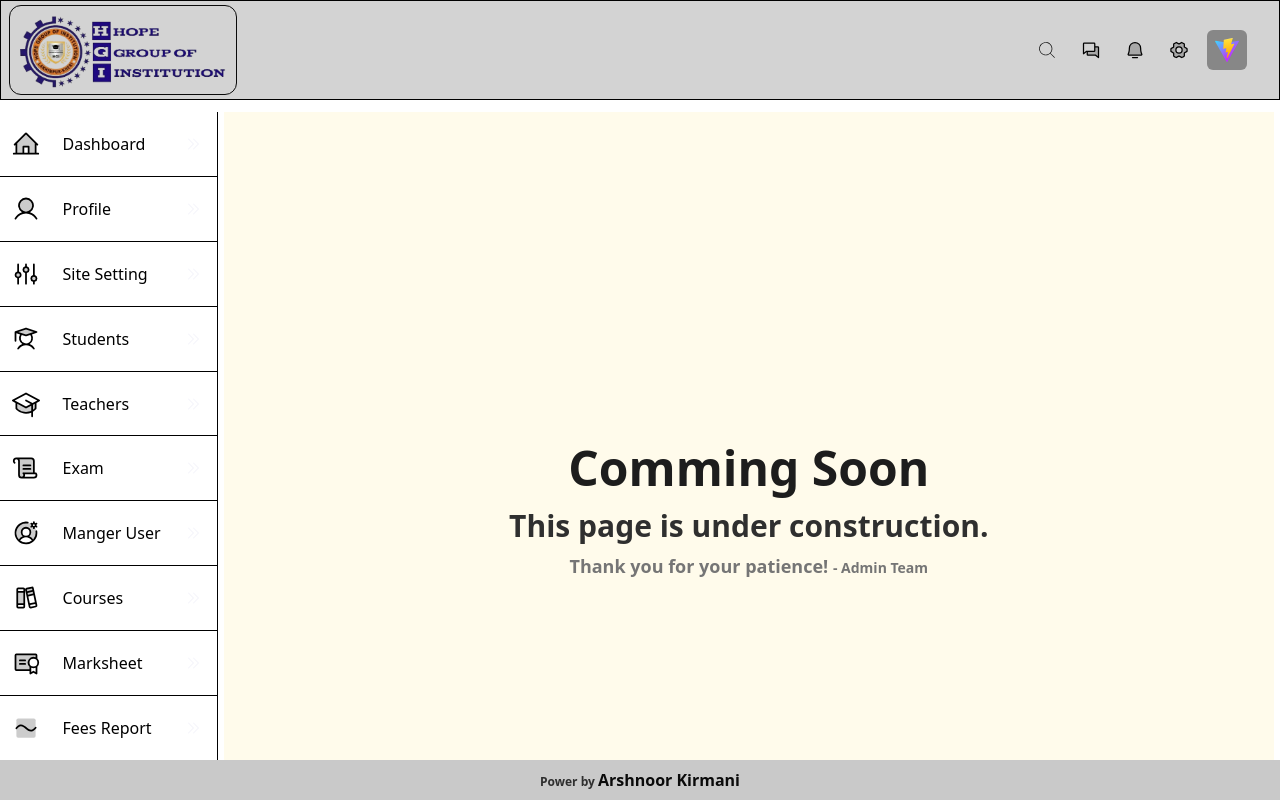
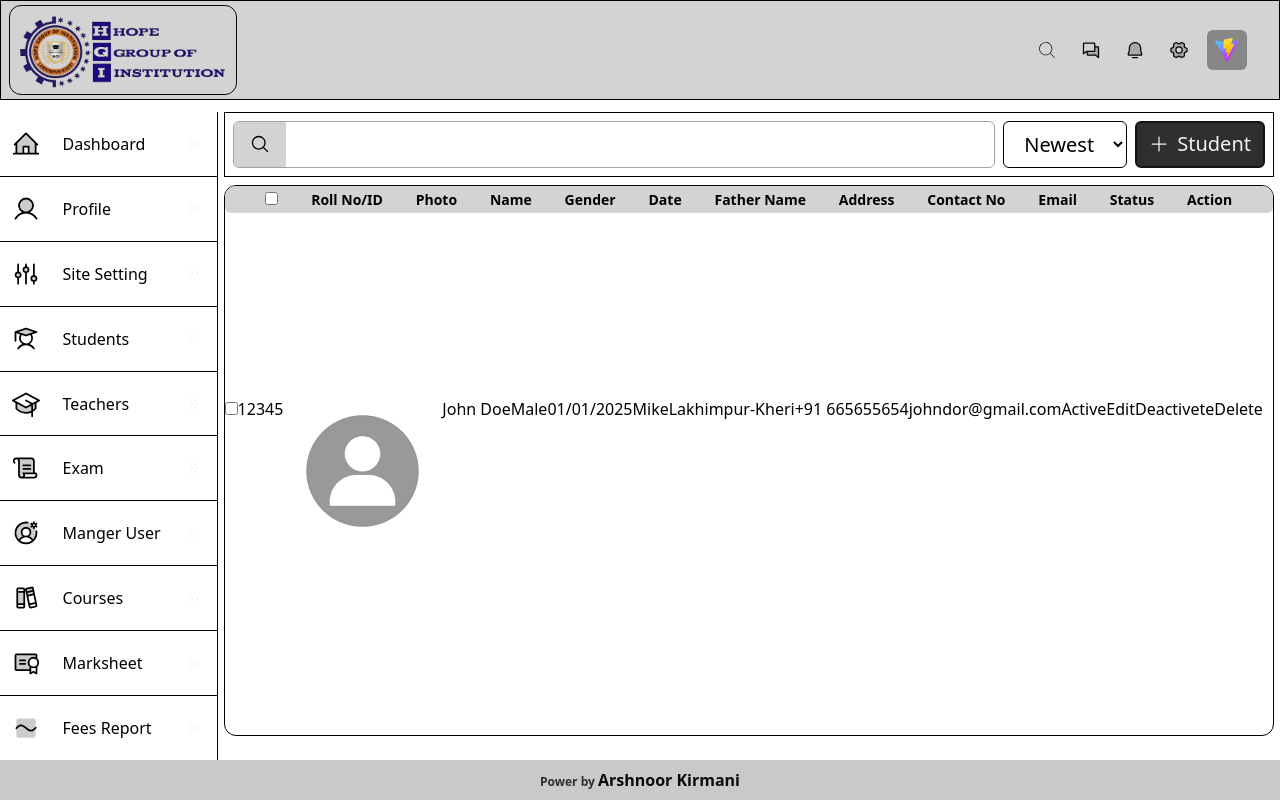
Before and after one commit to arshnoor-kirmani/Institute-Management, a React (Vite) app: page /admin/students in a window 1280 px wide. Built offline with nearby package versions, Linux system fonts and the light colour scheme.

Commit message:
Create a Admin Students section

```diff
--- a/package.json
+++ b/package.json
@@ -7,7 +7,8 @@
     "dev": "vite",
     "build": "vite build",
     "lint": "eslint .",
-    "preview": "vite preview"
+    "preview": "vite preview",
+    "live": "git switch main && git fetch && git pull && npm run build && cd dist && git add . && git commit -m 'Deploy' && git push origin main "
   },
   "dependencies": {
     "@phosphor-icons/react": "^2.1.10",
--- a/src/components/Admin/Pages/Students/Students.jsx
+++ b/src/components/Admin/Pages/Students/Students.jsx
@@ -1,9 +1,96 @@
+import { MagnifyingGlassIcon, Plus } from "@phosphor-icons/react";
 import React from "react";
 
 export default function Students() {
   return (
-    <div className="w-full h-screen grid items-center justify-center text-2xl">
-      Students
+    <div className="size-full grid grid-cols-1 grid-rows-[10%_85%] items-center justify-center gap-2 *:border">
+      <div id="search" className="flex size-full py-2 gap-2 px-2">
+        <div
+          id="searchbox"
+          className="size-full flex border border-custom-300 rounded-md overflow-hidden"
+        >
+          <button className="flex py-2 px-4 justify-center items-center text-xl bg-custom-100">
+            <MagnifyingGlassIcon />
+          </button>
+          <input type="text" name="search" className="size-full" />
+        </div>
+        <div id="other" className="flex gap-2 text-xl">
+          <div
+            id="filter"
+            className="border-1 flex justify-center items-center rounded-md "
+          >
+            <select
+              name="filter"
+              id=" "
+              className="flex size-fit py-2 px-4 justify-center items-center rounded-md"
+            >
+              <option value="newest">Newest</option>
+              <option value="newest">Newest</option>
+              <option value="newest">Newest</option>
+            </select>
+          </div>
+          <div className="">
+            <button className=" cursor-pointer flex gap-2 size-full justify-center items-center py-2 px-3  bg-custom-600 text-custom-50 border-2 rounded-md border-custom-800">
+              <Plus />
+              Student
+            </button>
+          </div>
+        </div>
+      </div>
+      <div
+        id="students"
+        className="grid items-center justify-center size-full rounded-xl overflow-hidden grid-cols-1 grid-rows-[5%_94%]"
+      >
+        <div id="ctg" className="size-full items-center justify-center">
+          <ul className="size-full flex gap-2 items-center justify-evenly text-sm font-bold bg-custom-100 py-3 px-4 rounded-md">
+            <li className="">
+              <input type="checkbox" name="" id="" />
+            </li>
+            <li className="">Roll No/ID</li>
+            <li className="">Photo</li>
+            <li className="">Name</li>
+            <li className="">Gender</li>
+            <li className="">Date</li>
+            <li className="">Father Name</li>
+            <li className="">Address</li>
+            <li className="">Contact No</li>
+            <li className="">Email</li>
+            <li className="">Status</li>
+            <li className="">Action</li>
+          </ul>
+        </div>
+        <div id="contai" className="grid        ">
+          <div id="student">
+            <ul
+              className="flex
+            "
+            >
+              <li>
+                <input type="checkbox" name="" id="" />
+              </li>
+              <li>12345</li>
+              <li>
+                <div>
+                  <img src="/utils/images/user.png" alt="user" />
+                </div>
+              </li>
+              <li>John Doe</li>
+              <li>Male</li>
+              <li>01/01/2025</li>
+              <li>Mike</li>
+              <li>Lakhimpur-Kheri</li>
+              <li>+91 665655654</li>
+              <li>johndor@gmail.com</li>
+              <li>Active</li>
+              <li>
+                <button>Edit</button>
+                <button>Deactivete</button>
+                <button>Delete</button>
+              </li>
+            </ul>
+          </div>
+        </div>
+      </div>
     </div>
   );
 }
--- a/src/components/Admin/index.js
+++ b/src/components/Admin/index.js
@@ -3,5 +3,7 @@
 import AdminLayout from "./Layouts/AdminLayout";
 import Dashboard from "./Pages/Dashboard/Dashboard";
 import Profile from "./Pages/Profile/Profile";
+import Students from "./Pages/Students/Students";
+// ======================
 import Comming from "./Pages/Comming/Comming";
-export { AdminLayout, Dashboard, Profile, Comming };
+export { AdminLayout, Dashboard, Profile, Comming, Students };
--- a/src/components/App.jsx
+++ b/src/components/App.jsx
@@ -2,7 +2,7 @@ import React from "react";
 import { Routes, Route } from "react-router-dom";
 import { useSelector } from "react-redux";
 import { Home, Weblayout, Programmes, About, Vocational } from "./Web";
-import { AdminLayout, Comming, Dashboard, Profile } from "./Admin";
+import { AdminLayout, Comming, Dashboard, Profile, Students } from "./Admin";
 import { nanoid } from "@reduxjs/toolkit";
 
 export default function App() {
@@ -76,7 +76,7 @@ export default function App() {
         <Route path="dashboard" element={<Dashboard />} />
         <Route path="profile" element={<Profile />} />
         <Route path="sitesetting" element={<Comming />} />
-        <Route path="students" element={<Comming />} />
+        <Route path="students" element={<Students />} />
         <Route path="teachers" element={<Comming />} />
         <Route path="exam" element={<Comming />} />
         <Route path="mangeruser" element={<Comming />} />
```
